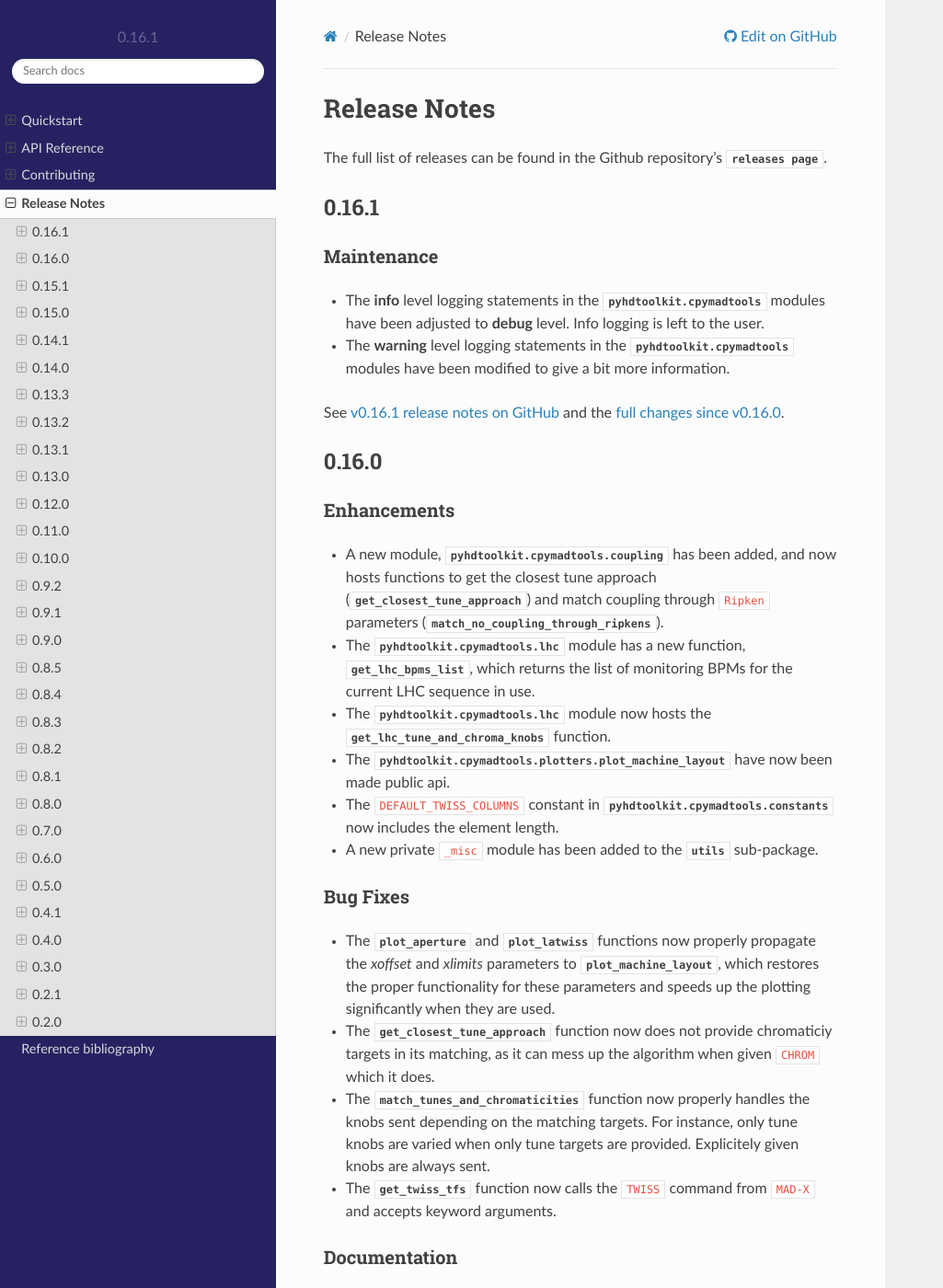
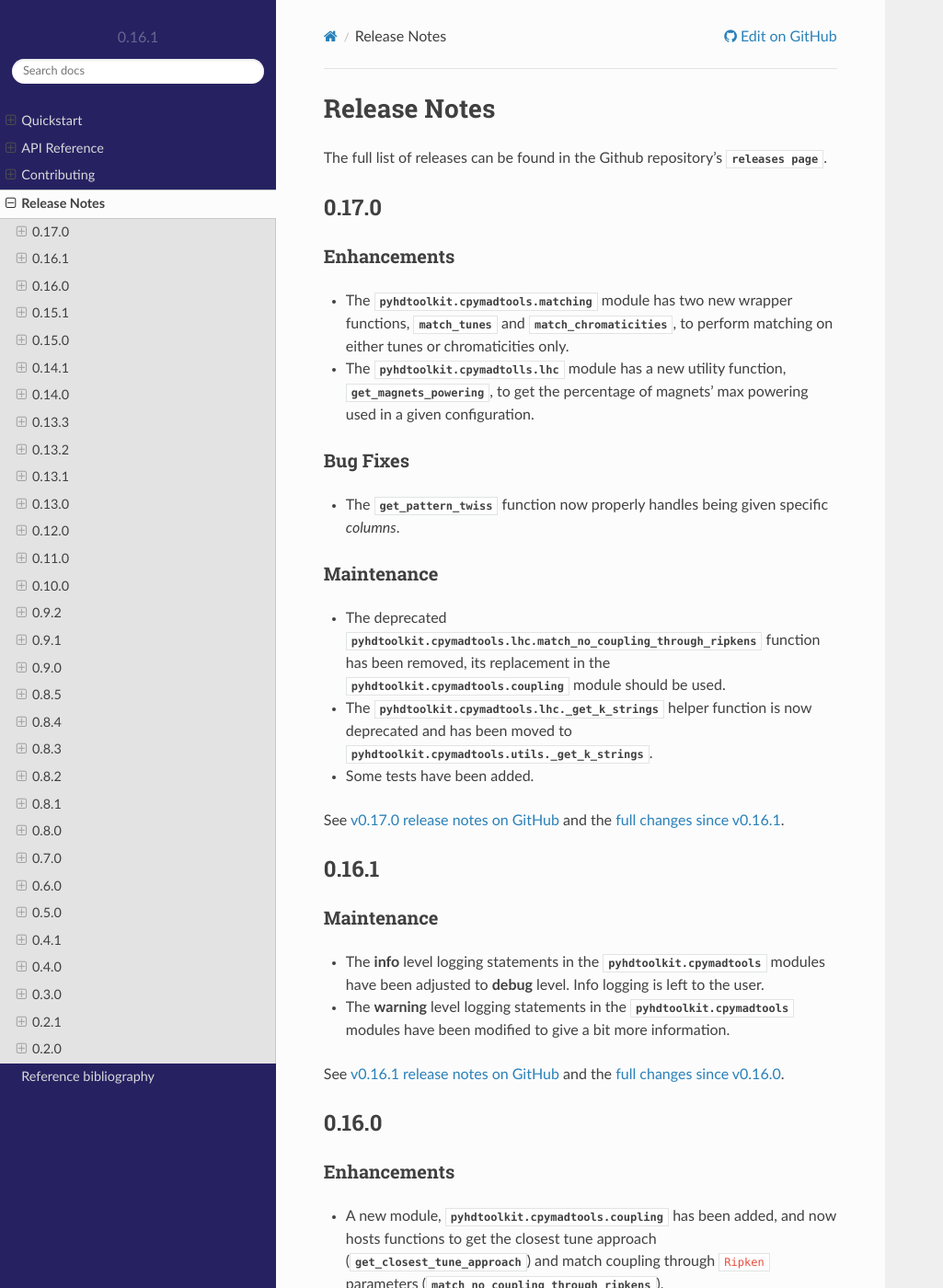
Before and after one commit to fsoubelet/PyhDToolkit, a Sphinx documentation site: the page built from docs/release.rst, in a window 1280 px wide and 1400 px high. Shown: the whole window at 92% size, without its empty margins (0-1025 px from the left). Built offline with Sphinx 7.4.7 and the Read the Docs theme 2.0.0, drawn with Linux system fonts in a browser that asks for light colours; pages that are not in the unit, such as notebooks, are missing from menus.

Commit message:
changelog for now

```diff
--- a/docs/release.rst
+++ b/docs/release.rst
@@ -2,6 +2,32 @@ Release Notes
 =============
 
 The full list of releases can be found in the Github repository's `releases page <https://github.com/fsoubelet/PyhDToolkit/releases>`.
+
+.. _release_0.17.0:
+
+0.17.0
+------
+
+Enhancements
+~~~~~~~~~~~~
+
+* The `pyhdtoolkit.cpymadtools.matching` module has two new wrapper functions, `~pyhdtoolkit.cpymadtools.matching.match_tunes` and `~pyhdtoolkit.cpymadtools.matching.match_chromaticities`, to perform matching on either tunes or chromaticities only.
+* The `pyhdtoolkit.cpymadtolls.lhc` module has a new utility function, `~pyhdtoolkit.cpymadtools.lhc.get_magnets_powering`, to get the percentage of magnets' max powering used in a given configuration.
+
+Bug Fixes
+~~~~~~~~~
+
+* The `~pyhdtoolkit.cpymadtools.twiss.get_pattern_twiss` function now properly handles being given specific *columns*.
+
+Maintenance
+~~~~~~~~~~~
+
+* The deprecated `pyhdtoolkit.cpymadtools.lhc.match_no_coupling_through_ripkens` function has been removed, its replacement in the `pyhdtoolkit.cpymadtools.coupling` module should be used.
+* The `pyhdtoolkit.cpymadtools.lhc._get_k_strings` helper function is now deprecated and has been moved to `pyhdtoolkit.cpymadtools.utils._get_k_strings`.
+* Some tests have been added.
+
+See `v0.17.0 release notes on GitHub <https://github.com/fsoubelet/PyhDToolkit/releases/tag/0.17.0>`_ and the `full changes since v0.16.1 <https://github.com/fsoubelet/PyhDToolkit/compare/0.16.1...0.17.0>`_.
+
 
 .. _release_0.16.1:
 
```
